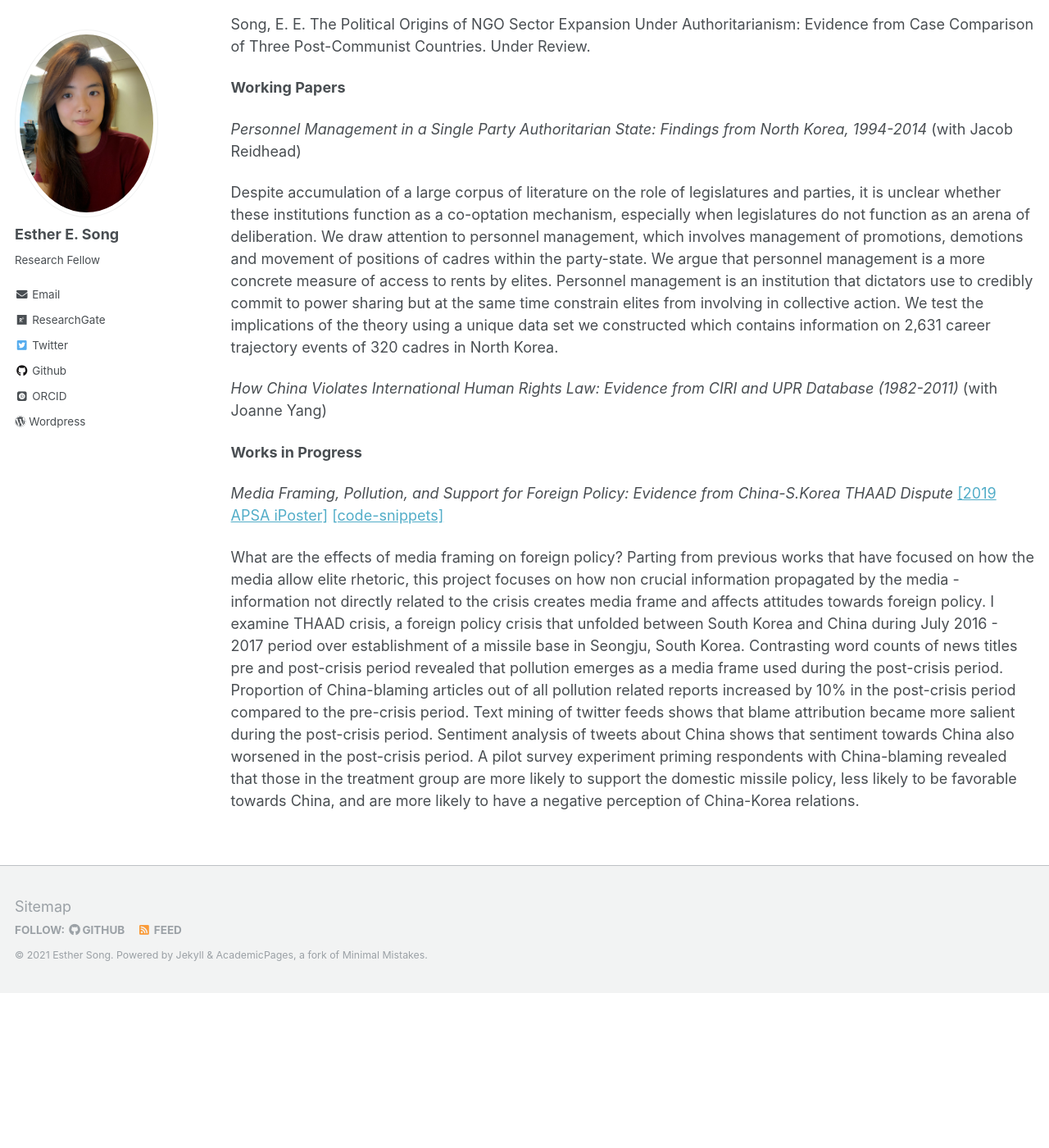
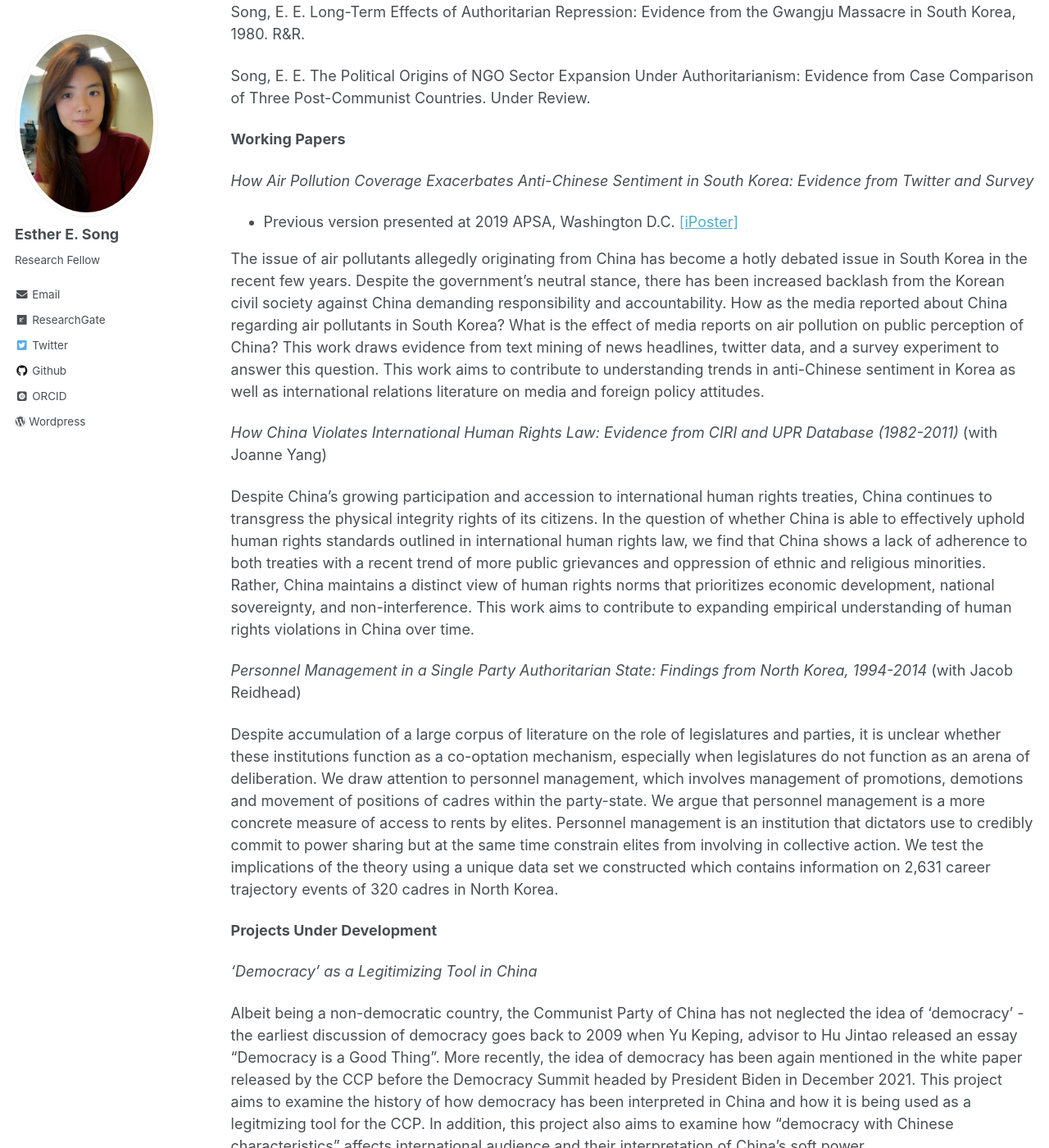
Before and after one commit to ehsong/ehsong.github.io, a Jekyll site: the page built from _pages/research.md, in a window 1280 px wide and 1400 px high, scrolled down 933 px. Shown: the whole window at 82% size. Built offline with Jekyll 4.4.1, drawn with Linux system fonts in a browser that asks for light colours; some web fonts are replaced; before the commit the page ends 2144 px from its top, so only the background shows below that; some of the changed text lies outside the part shown.

Commit message:
Update research.md

```diff
--- a/_pages/research.md
+++ b/_pages/research.md
@@ -7,7 +7,7 @@
 
 {% include base_path %}
 
-My research interests span across the following topics:
+My research interests span across a number of topics in comparative politics and international relations with a regional focus primarily on China and secondarily on the two Koreas:
 
 - NGO policy and civil society in authoritarian states
 - Repression in authoritarian states
@@ -15,13 +15,14 @@
 - Media, public opinion, and foreign policy
 - Institutions in authoritarian states and authoritarian resilience
 - Democratic backsliding and autocratization
+- Soft power and nationalism
 
 At GIGA, I am part of the project ["COVID-19 and Executive Personalization in Sub-Saharan Africa, Asia, Latin America and the MENA Region"](https://www.giga-hamburg.de/en/projects/covid-19-executive-personalization-saharan-africa-asia-latin-america-mena-region/) which examines executive personalization in 36 countries. This project is funded by the [German Research Foundation](https://www.dfg.de/en/research_funding/index.html).
 
 **Peer-Reviewed Articles**
 
 Song, E. E. How Outsourcing Social Services to NGOs Bolsters Political Trust in China: Evidence from Shanghai. *Chinese Political Science Review*. Forthcoming. Available at: [[SSRN]](http://ssrn.com/abstract=3991317)
-- Paper presented at 2019 MPSA, Washington D.C.; 2019 Bay Area Comparative Urban Politics Workshop, UC Berkeley; 2019 China Social Science Workshop, Stanford University.
+- Paper presented at 2019 MPSA, Chicago IL; 2019 Bay Area Comparative Urban Politics Workshop, UC Berkeley; 2019 China Social Science Workshop, Stanford University.
 
 **Articles Under Review/Submitted**
 
@@ -33,16 +34,26 @@
 
 **Working Papers**
 
+*How Air Pollution Coverage Exacerbates Anti-Chinese Sentiment in South Korea: Evidence from Twitter and Survey*
+
+- Previous version presented at 2019 APSA, Washington D.C. [[iPoster]](https://apsa2019-apsa.ipostersessions.com/default.aspx?s=DF-1D-34-3D-64-33-21-12-B0-42-57-A1-87-AC-68-E1)
+
+The issue of air pollutants allegedly originating from China has become a hotly debated issue in South Korea in the recent few years. Despite the government's neutral stance, there has been increased backlash from the Korean civil society against China demanding responsibility and accountability. How as the media reported about China regarding air pollutants in South Korea? What is the effect of media reports on air pollution on public perception of China? This work draws evidence from text mining of news headlines, twitter data, and a survey experiment to answer this question. This work aims to contribute to understanding trends in anti-Chinese sentiment in Korea as well as international relations literature on media and foreign policy attitudes.
+
+*How China Violates International Human Rights Law: Evidence from CIRI and UPR Database (1982-2011)* (with Joanne Yang)
+
+Despite China’s growing participation and accession to international human rights treaties, China continues to transgress the physical integrity rights of its citizens. In the question of whether China is able to effectively uphold human rights standards outlined in international human rights law, we find that China shows a lack of adherence to both treaties with a recent trend of more public grievances and oppression of ethnic and religious minorities. Rather, China maintains a distinct view of human rights norms that prioritizes economic development, national sovereignty, and non-interference. This work aims to contribute to expanding empirical understanding of human rights violations in China over time.
+
 *Personnel Management in a Single Party Authoritarian State: Findings from North Korea, 1994-2014* (with Jacob Reidhead)
 
 Despite accumulation of a large corpus of literature on the role of legislatures and parties, it is unclear whether these institutions function as a co-optation mechanism, especially when legislatures do not function as an arena of deliberation. We draw attention to personnel management, which involves management of promotions, demotions and movement of positions of cadres within the party-state. We argue that personnel management is a more concrete measure of access to rents by elites. Personnel management is an institution that dictators use to credibly commit to power sharing but at the same time constrain elites from involving in collective action. We test the implications of the theory using a unique data set we constructed which contains information on 2,631 career trajectory events of 320 cadres in North Korea.
 
-*How China Violates International Human Rights Law: Evidence from CIRI and UPR Database (1982-2011)* (with Joanne Yang)
+**Projects Under Development**
 
-**Works in Progress**
+*'Democracy' as a Legitimizing Tool in China*
 
-*Media Framing, Pollution, and Support for Foreign Policy: Evidence from China-S.Korea THAAD Dispute*
-[[2019 APSA iPoster]](https://apsa2019-apsa.ipostersessions.com/default.aspx?s=DF-1D-34-3D-64-33-21-12-B0-42-57-A1-87-AC-68-E1)
-[[code-snippets]](/files/apsa_poster_analysis.html)
+Albeit being a non-democratic country, the Communist Party of China has not neglected the idea of 'democracy' - the earliest discussion of democracy goes back to 2009 when Yu Keping, advisor to Hu Jintao released an essay "Democracy is a Good Thing". More recently, the idea of democracy has been again mentioned in the white paper released by the CCP before the Democracy Summit headed by President Biden in December 2021. This project aims to examine the history of how democracy has been interpreted in China and how it is being used as a legitmizing tool for the CCP. In addition, this project also aims to examine how "democracy with Chinese characteristics" affects international audience and their interpretation of China's soft power.
 
-What are the effects of media framing on foreign policy? Parting from previous works that have focused on how the media allow elite rhetoric, this project focuses on how non crucial information propagated by the media - information not directly related to the crisis creates media frame and affects attitudes towards foreign policy. I examine THAAD crisis, a foreign policy crisis that unfolded between South Korea and China during July 2016 - 2017 period over establishment of a missile base in Seongju, South Korea. Contrasting word counts of news titles pre and post-crisis period revealed that pollution emerges as a media frame used during the post-crisis period. Proportion of China-blaming articles out of all pollution related reports increased by 10% in the post-crisis period compared to the pre-crisis period. Text mining of twitter feeds shows that blame attribution became more salient during the post-crisis period. Sentiment analysis of tweets about China shows that sentiment towards China also worsened in the post-crisis period. A pilot survey experiment priming respondents with China-blaming revealed that those in the treatment group are more likely to support the domestic missile policy, less likely to be favorable towards China, and are more likely to have a negative perception of China-Korea relations.
+*Domestic and International Consequences of Chinese INGO Operations Overseas*
+
+Other than promotion of domestic NGOs, China has been also promoting internationalization of NGOs in the recent decades. According to a recent database, [approximately 130 Chinese INGOs are engaged in 294 development projects](https://leidenasiacentre.nl/launch-of-the-chinese-ngo-internationalization-database/). Drawing from literature on soft power, nationalism, and regime legitimacy in the context of Chinese politics, this project aims to examine the political consequences of China's internationalization of NGOs at both domestic and international levels.
```
